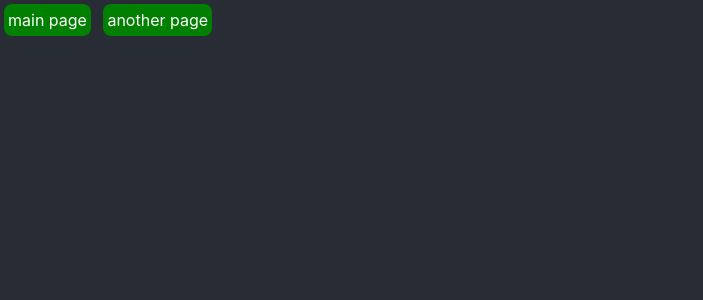
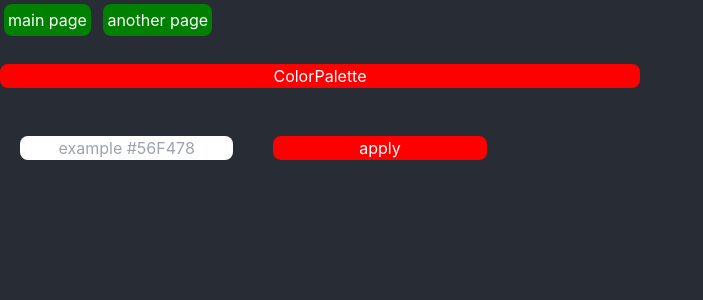
Before and after one commit to John-Khalil/redux-router-demo, a React (Create React App) app: page / in a window 1280 px wide. Shown: the top 300 px of the page, without its empty margins (0-703 px from the left). Built offline with nearby package versions, Linux system fonts and the light colour scheme.

Commit message:
index Element added

```diff
--- a/src/App.js
+++ b/src/App.js
@@ -20,6 +20,7 @@ export default function App() {
       {/* i know this isnt the best practice to comment code but this is for demonestrating purpose  */}
       <Routes>
         <Route path='/' element={<Layout/>}>
+        <Route index element={<MainApp />} />
           <Route path="home" element={<MainApp />} />
           <Route path="another-page" element={<AnotherPage />} />
           <Route path="*" element={<MainApp />} />
```
